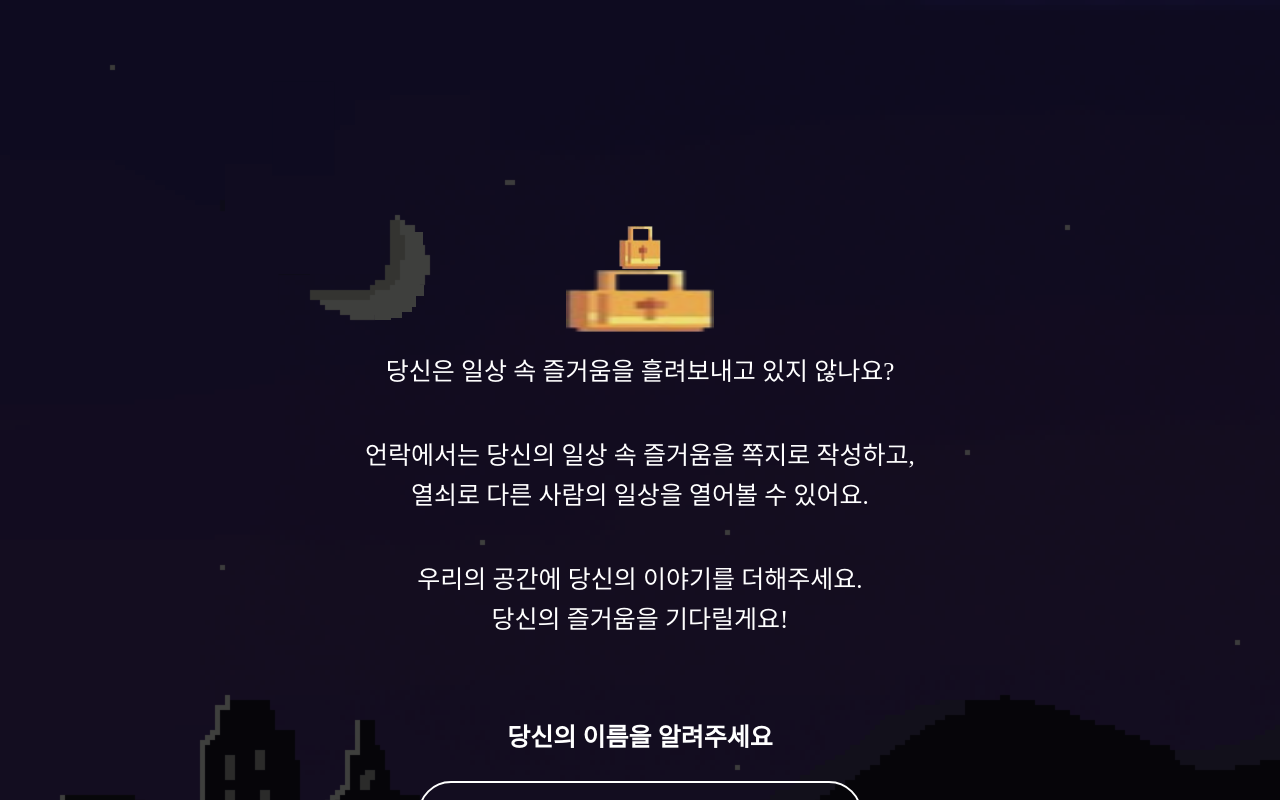
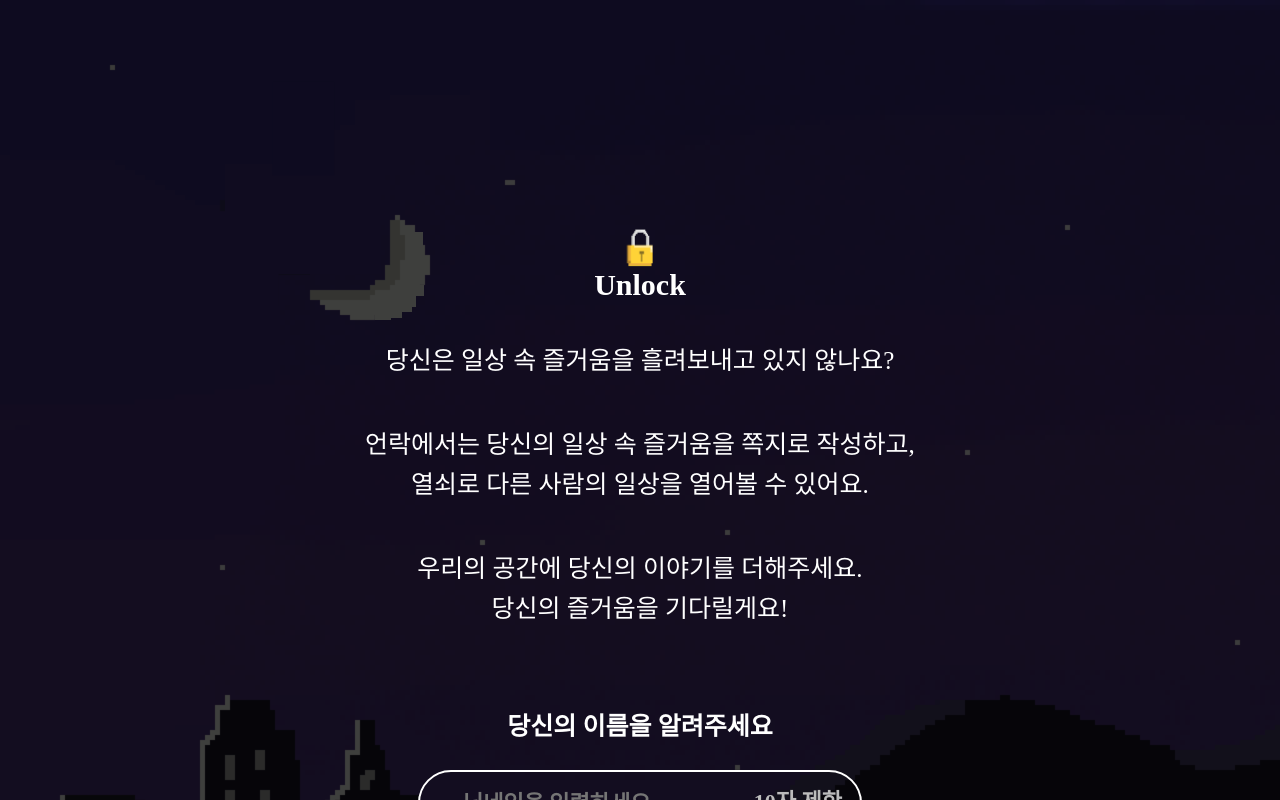
Before and after one commit to SOPKATON-Group3/Client, a React (Create React App) app: page / in a window 1280 px wide. Shown: the top 800 px of the page. Built offline with nearby package versions, Linux system fonts and the light colour scheme.

Commit message:
feat: Landing 페이지 최종 디자인 적용

```diff
--- a/src/component/landing/Information.jsx
+++ b/src/component/landing/Information.jsx
@@ -33,7 +33,7 @@ function Information() {
           <StyledWrapper>
             <StyledInfo>
               <img src={lock} alt="자물쇠" />
-              <img src={lock} alt="서비스명" />
+              <h1>Unlock</h1>
               <div className="ment">
                 <div className="bottom-gap">
                   <p>당신은 일상 속 즐거움을 흘려보내고 있지 않나요?</p>
@@ -81,16 +81,17 @@ const StyledInfo = styled.div`
   flex-direction: column;
   align-items: center;
 
-  img:nth-child(1) {
+  img {
     width: 4.138rem;
     height: 4.406rem;
     margin: 22.6rem 0 0 0;
   }
 
-  img:nth-child(2) {
-    width: 14.8rem;
-    height: 6.3rem;
-    margin-bottom: 1.9rem;
+  h1 {
+    color: white;
+    font-size: 3rem;
+    font-weight: bold;
+    margin-bottom: 4.1rem;
   }
 
   .ment {
--- a/src/pages/Main.jsx
+++ b/src/pages/Main.jsx
@@ -11,7 +11,7 @@ function Main() {
   const [isAbleKey, setIsAbleKey] = useState(true);
 
   return (
-    <StyledRoot url={mainBackgroundImg} isAbleKey={isAbleKey}>
+    <StyledRoot url={wireBackgroundImg} isAbleKey={isAbleKey}>
       <StyledLogoWrapper>
         <Logo />
       </StyledLogoWrapper>
```
Also changed, not shown: src/component/common/assets/icon/lock.png.
